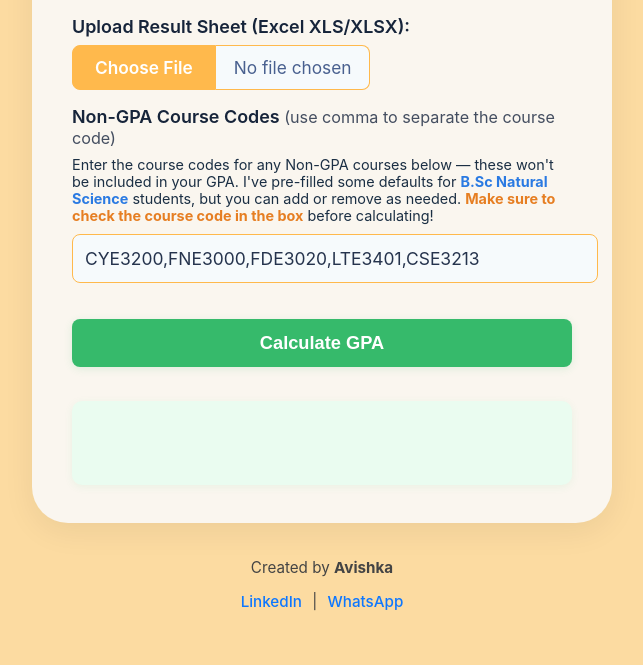
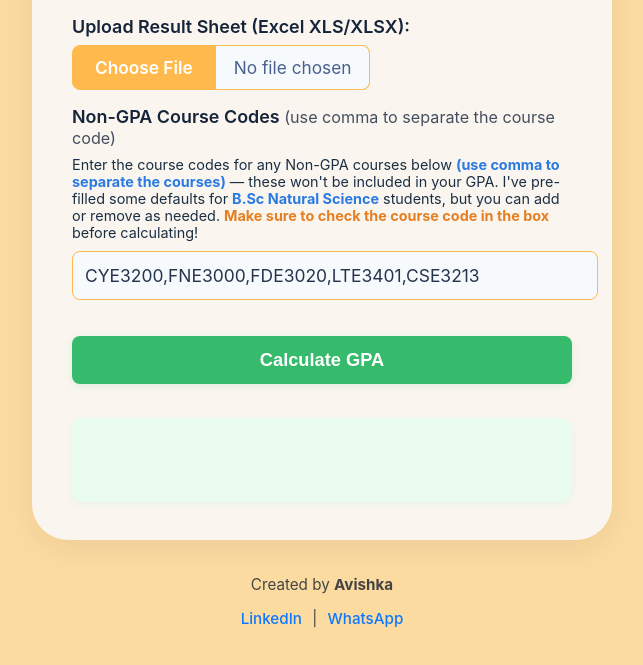
Before and after one commit to Avishka-55/GPa, a plain HTML site: page index.html in a window 1280 px wide. Shown: the part 171-836 px from the top of the page, without its empty margins (318-961 px from the left). Drawn offline with Linux system fonts and the light colour scheme.

Commit message:
Update index.html

```diff
--- a/index.html
+++ b/index.html
@@ -26,7 +26,7 @@
         </label>
 
         <div class="desc">
-          Enter the course codes for any Non-GPA courses below — these won't be included in your GPA.
+          Enter the course codes for any Non-GPA courses below <span style="font-weight:bold; color:#2a7ae2;">(use comma to separate the courses)</span> — these won't be included in your GPA.
           I've pre-filled some defaults for <span style="font-weight:bold; color:#2a7ae2;">B.Sc Natural Science</span> students, but you can add or remove as needed.
           <span style="font-weight:bold; color:#e67e22;">Make sure to check the course code in the box</span> before calculating!
         </div>
```
